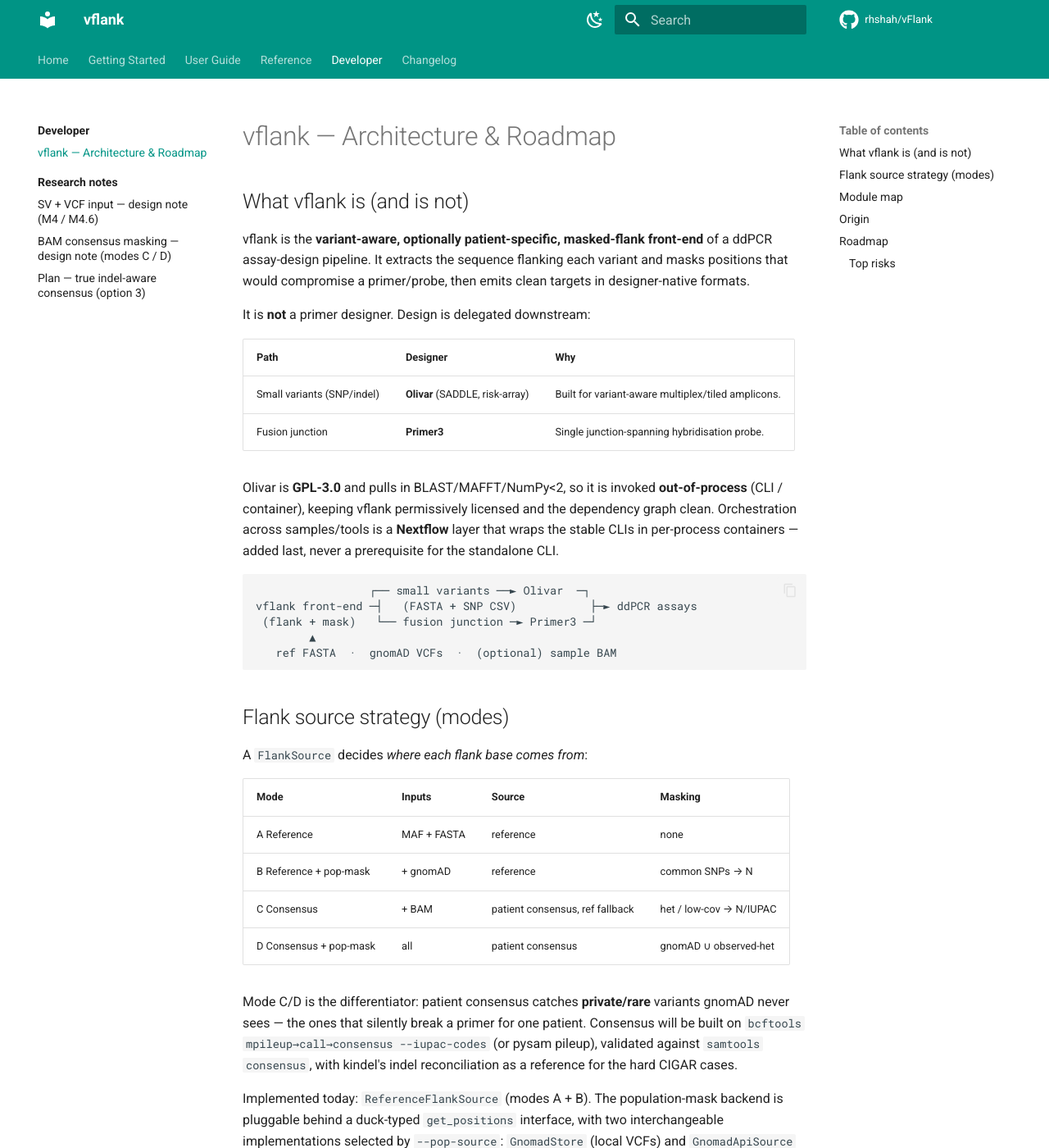
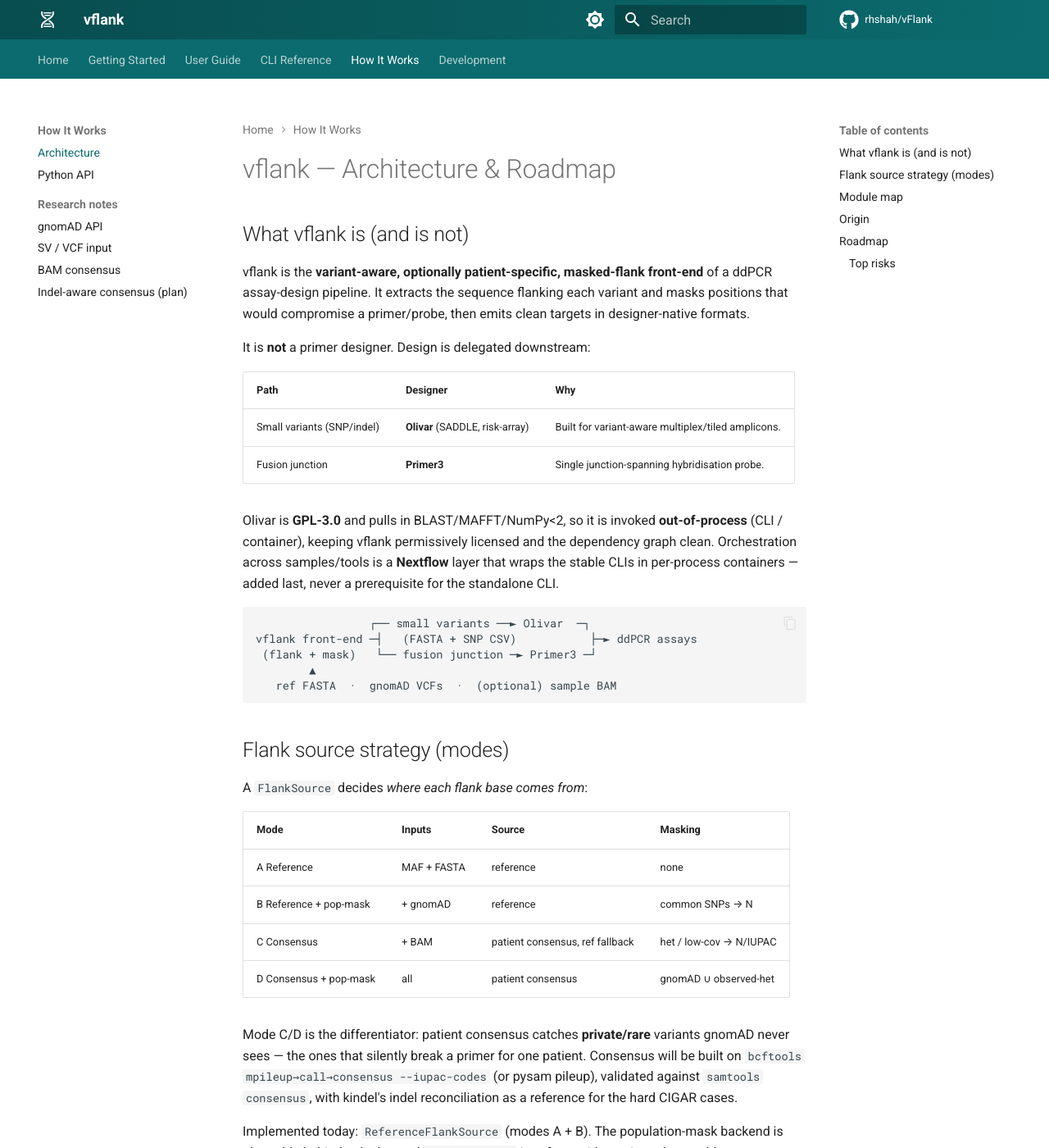
Before and after one commit to rhshah/vFlank, an MkDocs documentation site: the page built from docs/ARCHITECTURE.md, in a window 1280 px wide and 1400 px high. Shown: the whole window at 82% size. Built offline with MkDocs 1.6.1 and Material for MkDocs 9.7.7, drawn with Linux system fonts in a browser that asks for light colours; comment, search, counter and statistics services are not loaded; the version menu is left out; some of the changed text lies outside the part shown.

Commit message:
docs: polished Material theme + clearer layout (gbcms-inspired)
- Fix :material-*: shortcodes rendering as literal text by adding
  pymdownx.emoji with Material's twemoji index + to_svg generator.
- Switch palette to primary/accent `custom` so the brand teal+amber
  :root variables apply cleanly (no specificity fight); wire extra_css.
- Reorganize nav into task-oriented sections with explicit titles
  (Getting Started / User Guide / CLI Reference / How It Works /
  Development), mirroring msk-access/gbcms.
- Add navigation.instant/tracking/path + glightbox + mermaid2 (with the
  superfences custom fence), git timeago, social links, refined copyright.

Co-Authored-By: Claude Fable 5 <noreply@anthropic.com>

```diff
--- /dev/null
+++ b/docs/stylesheets/extra.css
@@ -0,0 +1,43 @@
+/* vflank brand palette — a deep teal primary with a warm amber accent.
+   The theme palette is set to `custom`, so Material defines no built-in
+   color and these :root variables win without a specificity fight. */
+:root {
+  --md-primary-fg-color:        #0b6b6e;
+  --md-primary-fg-color--light: #12908f;
+  --md-primary-fg-color--dark:  #084d4f;
+  --md-accent-fg-color:         #e8730c;
+  --md-accent-fg-color--transparent: rgba(232, 115, 12, 0.1);
+  --md-code-bg-color:           rgba(11, 107, 110, 0.06);
+}
+
+/* Dark scheme: lift the teal so it reads on slate; warmer amber accent. */
+[data-md-color-scheme="slate"] {
+  --md-primary-fg-color:        #18b6b0;
+  --md-primary-fg-color--light: #3ccfc8;
+  --md-primary-fg-color--dark:  #0c7575;
+  --md-accent-fg-color:         #ffb454;
+  --md-default-bg-color:        #0f1b1b;
+  --md-code-bg-color:           rgba(24, 182, 176, 0.12);
+}
+
+/* A subtle gradient header for a bit of polish. */
+.md-header {
+  background: linear-gradient(90deg, var(--md-primary-fg-color--dark), var(--md-primary-fg-color));
+}
+
+/* Material icons used inline (e.g. :material-dna:) — align nicely with text. */
+.md-typeset .twemoji svg {
+  vertical-align: text-bottom;
+  height: 1.15em;
+}
+
+/* Abbreviation tooltips (def_list/abbr) — make the dotted hint obvious. */
+.md-typeset abbr[title] {
+  text-decoration: underline dotted;
+  cursor: help;
+}
+
+/* Tighten the look of the homepage feature grid (md_in_html cards). */
+.md-typeset .grid.cards > ul > li {
+  border-radius: 0.4rem;
+}
--- a/mkdocs.yml
+++ b/mkdocs.yml
@@ -4,46 +4,64 @@ site_url: https://rhshah.github.io/vFlank/
 repo_url: https://github.com/rhshah/vFlank
 repo_name: rhshah/vFlank
 edit_uri: edit/main/docs/
-copyright: Copyright &copy; 2026 Ronak Shah
+copyright: >
+  Copyright &copy; 2026
+  <a href="https://github.com/rhshah">Ronak Shah</a> —
+  built with <a href="https://squidfunk.github.io/mkdocs-material/">Material for MkDocs</a>
 
 theme:
   name: material
   icon:
     repo: fontawesome/brands/github
+    logo: material/dna
   features:
+    - navigation.instant
+    - navigation.tracking
     - navigation.tabs
     - navigation.sections
+    - navigation.indexes
+    - navigation.path
     - navigation.top
     - navigation.footer
-    - navigation.indexes
     - search.suggest
     - search.highlight
+    - search.share
     - content.code.copy
     - content.code.annotate
+    - content.tabs.link
     - toc.follow
   palette:
     - media: "(prefers-color-scheme: light)"
       scheme: default
-      primary: teal
-      accent: teal
+      primary: custom
+      accent: custom
       toggle:
-        icon: material/weather-night
+        icon: material/brightness-7
         name: Switch to dark mode
     - media: "(prefers-color-scheme: dark)"
       scheme: slate
-      primary: teal
-      accent: teal
+      primary: custom
+      accent: custom
       toggle:
-        icon: material/weather-sunny
+        icon: material/brightness-4
         name: Switch to light mode
 
 plugins:
-  - search
+  - search:
+      separator: '[\s\-,:!=\[\]()"/]+|(?!\b)(?=[A-Z][a-z])|\,(?!\d)|&[lg]t;'
   - section-index
+  - glightbox:
+      touchNavigation: true
+      loop: false
+      effect: zoom
+      zoomable: true
+      draggable: true
+  - mermaid2
   - git-revision-date-localized:
       enable_creation_date: true
       fallback_to_build_date: true
       enable_git_follow: false
+      type: timeago
   - mkdocs-typer2
   - mkdocstrings:
       handlers:
@@ -57,45 +75,66 @@ plugins:
             docstring_section_style: table
 
 markdown_extensions:
+  - abbr
   - admonition
   - attr_list
+  - def_list
+  - footnotes
   - md_in_html
   - tables
   - toc:
       permalink: true
   - pymdownx.details
-  - pymdownx.superfences
+  - pymdownx.superfences:
+      custom_fences:
+        - name: mermaid
+          class: mermaid
+          format: !!python/name:mermaid2.fence_mermaid_custom
   - pymdownx.inlinehilite
   - pymdownx.highlight:
       anchor_linenums: true
   - pymdownx.tabbed:
       alternate_style: true
+  - pymdownx.tasklist:
+      custom_checkbox: true
   - pymdownx.snippets:
       base_path: ["."]
+  - pymdownx.emoji:
+      emoji_index: !!python/name:material.extensions.emoji.twemoji
+      emoji_generator: !!python/name:material.extensions.emoji.to_svg
+
+extra_css:
+  - stylesheets/extra.css
 
 extra:
+  generator: false
   version:
     provider: mike
+  social:
+    - icon: fontawesome/brands/github
+      link: https://github.com/rhshah/vFlank
+    - icon: fontawesome/brands/python
+      link: https://pypi.org/project/vflank/
 
 nav:
   - Home: index.md
   - Getting Started:
-      - getting-started/installation.md
-      - getting-started/quickstart.md
+      - Installation: getting-started/installation.md
+      - Quick Start: getting-started/quickstart.md
   - User Guide:
-      - user-guide/small-variants.md
-      - user-guide/fusions.md
-      - user-guide/masking.md
-      - user-guide/consensus.md
-  - Reference:
-      - CLI: reference/cli.md
-      - API: reference/api.md
-  - Developer:
-      - DEVELOPER.md
-      - ARCHITECTURE.md
+      - Small Variants: user-guide/small-variants.md
+      - Fusions: user-guide/fusions.md
+      - SNP Masking: user-guide/masking.md
+      - BAM Consensus: user-guide/consensus.md
+  - CLI Reference: reference/cli.md
+  - How It Works:
+      - Architecture: ARCHITECTURE.md
+      - Python API: reference/api.md
       - Research notes:
-          - research/gnomad-api.md
-          - research/sv-vcf-input.md
-          - research/bam-consensus.md
-          - research/indel-aware-consensus.md
-  - Changelog: changelog.md
+          - gnomAD API: research/gnomad-api.md
+          - SV / VCF input: research/sv-vcf-input.md
+          - BAM consensus: research/bam-consensus.md
+          - Indel-aware consensus (plan): research/indel-aware-consensus.md
+  - Development:
+      - Developer Guide: DEVELOPER.md
+      - Changelog: changelog.md
```
